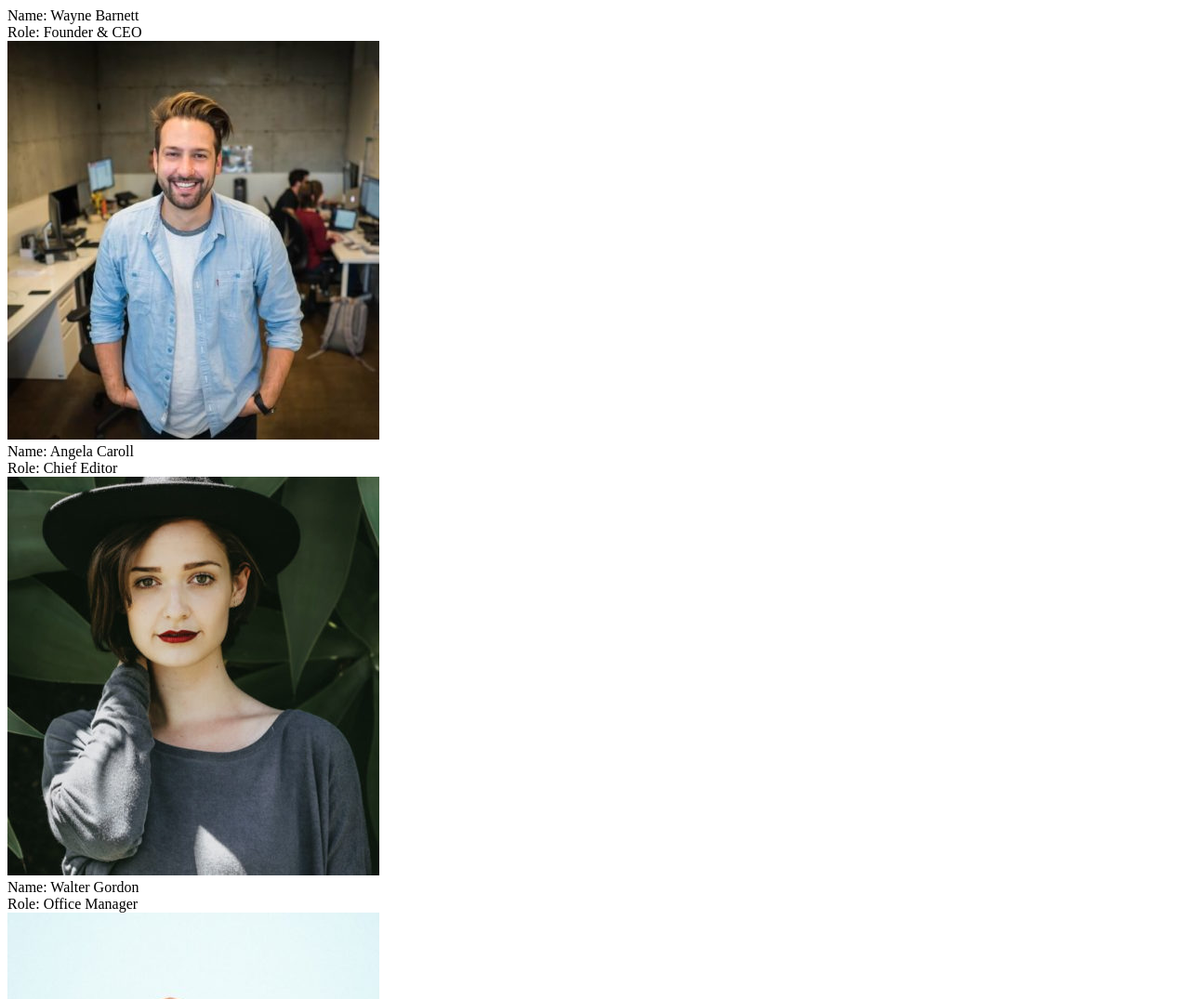
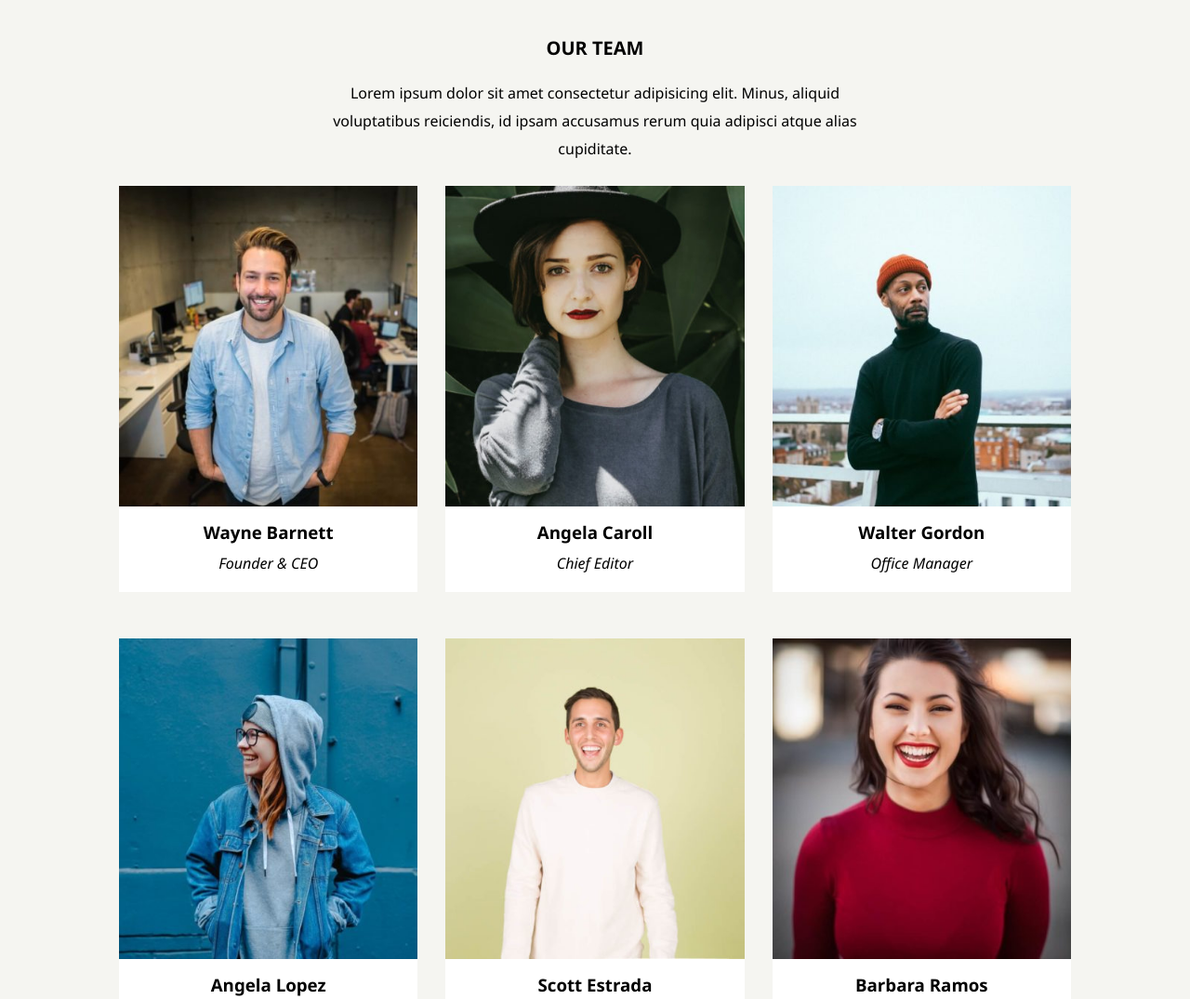
Before and after one commit to battistaennio/js-our-team, a plain HTML site: page Bonus/index.html in a window 1280 px wide. Shown: the top 1075 px of the page at 93% size. Drawn offline with Linux system fonts and the light colour scheme.

Commit message:
Bonus 2: add layout

```diff
--- a/Bonus/css/style.css
+++ b/Bonus/css/style.css
@@ -0,0 +1,62 @@
+*{
+    margin: 0;
+    padding: 0;
+    box-sizing: border-box;
+}
+
+body{
+    margin: 3% 10%;
+    font-family: 'Segoe UI', Tahoma, Geneva, Verdana, sans-serif;
+    background-color: #f5f5f1;
+}
+
+/* header */
+header{
+    text-align: center;
+    display: flex;
+    justify-content: center;
+    flex-wrap: wrap;
+}
+
+h1{
+    text-transform: uppercase;
+    margin-bottom: 20px;
+    font-size: 20px;
+    width: 100%;
+}
+
+header p{
+    width: 60%;
+    line-height: 30px;
+}
+
+
+/* main */
+#container{
+    display: flex;
+    justify-content: space-between;
+    flex-wrap: wrap;
+}
+
+        /* card */
+.card{
+    width: calc(100% / 3 - 20px);
+    margin: 25px 0;
+    background-color: white;
+    text-align: center;
+}
+
+.card img{
+    width: 100%;
+}
+
+.card h3{
+    margin: 10px 0;
+    font-weight: 600;
+}
+
+.card span{
+    display: inline-block;
+    margin-bottom: 20px;
+    font-style: italic;
+}
--- a/Bonus/index.html
+++ b/Bonus/index.html
@@ -10,9 +10,25 @@
 </head>
 <body>
 
-    <div id="container">
+    <!-- titolo -->
+    <header>
+        <h1>our team</h1>
 
-    </div>
+        <p>Lorem ipsum dolor sit amet consectetur adipisicing elit. Minus, aliquid voluptatibus reiciendis, id ipsam accusamus rerum quia adipisci atque alias cupiditate.</p>
+    </header>
+
+    <!-- main con contenuto di JS -->
+    <main>
+
+        <div id="container">
+            <!-- <div class="card">
+                <img src="img/wayne-barnett-founder-ceo.jpg" alt="wayne-barnett">
+                <h3>nome</h3>
+                <span>ruolo</span>
+            </div> -->
+        </div>
+
+    </main>
 
     <!-- js -->
     <script type="text/javascript" src="js/main.js"></script>
--- a/Bonus/js/main.js
+++ b/Bonus/js/main.js
@@ -56,5 +56,9 @@ for (let i = 0; i < teamMembers.length; i++){ //creo ciclo for per attraversare
                 "Image:", memberImage);
 
     //stampo in pagina le informazioni con il tag img
-    container.innerHTML += `<div>Name: ${memberName} <br> Role: ${memberRole} <br> <img src="img/${memberImage}.jpg"></div>`;
+    container.innerHTML += `<div class="card">
+                                <img src="img/${memberImage}.jpg" alt="${memberName}">
+                                <h3>${memberName}</h3>
+                                <span>${memberRole}</span>
+                            </div>`;
 };
```
